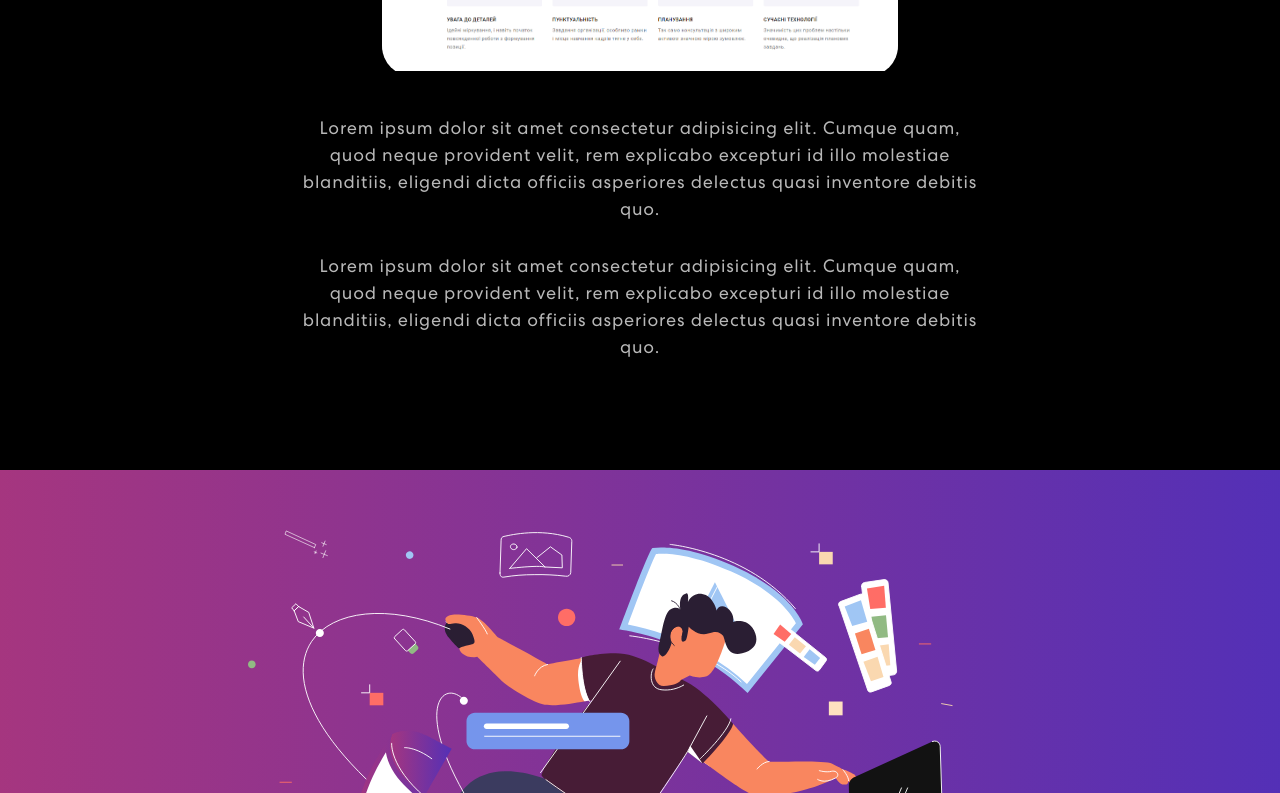
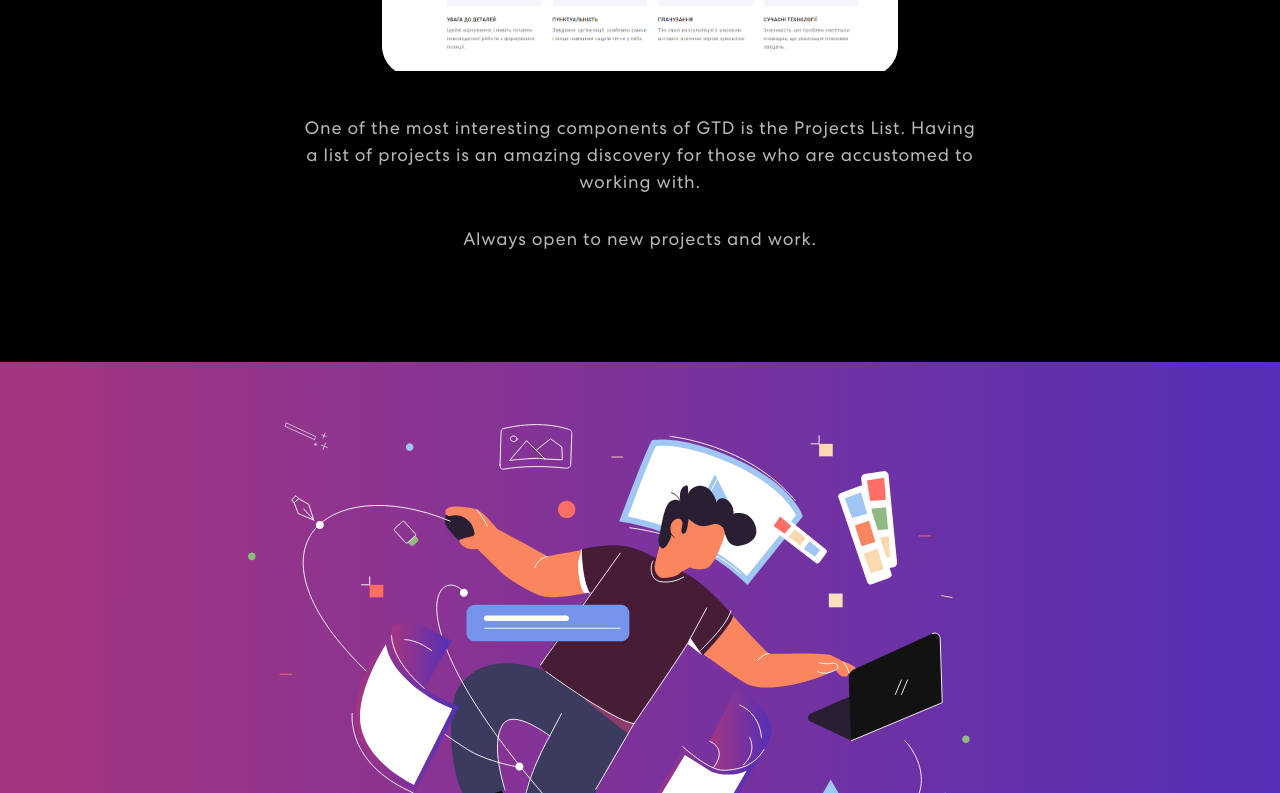
Before and after one commit to 0trava/Advanced_portfolio, a React (Create React App) app: page / in a window 1280 px wide. Shown: the part 3167-3960 px from the top of the page. Built offline with nearby package versions, Linux system fonts and the light colour scheme.

Commit message:
add text

```diff
--- a/src/components/Projects.js
+++ b/src/components/Projects.js
@@ -91,10 +91,10 @@ export const Projects = () => {
                       </Row>
                     </Tab.Pane>
                     <Tab.Pane eventKey="section">
-                      <p>Lorem ipsum dolor sit amet consectetur adipisicing elit. Cumque quam, quod neque provident velit, rem explicabo excepturi id illo molestiae blanditiis, eligendi dicta officiis asperiores delectus quasi inventore debitis quo.</p>
+                      <p>One of the most interesting components of GTD is the Projects List. Having a list of projects is an amazing discovery for those who are accustomed to working with.</p>
                     </Tab.Pane>
                     <Tab.Pane eventKey="third">
-                      <p>Lorem ipsum dolor sit amet consectetur adipisicing elit. Cumque quam, quod neque provident velit, rem explicabo excepturi id illo molestiae blanditiis, eligendi dicta officiis asperiores delectus quasi inventore debitis quo.</p>
+                      <p>Always open to new projects and work.</p>
                     </Tab.Pane>
                   </Tab.Content>
                 </Tab.Container>
```
